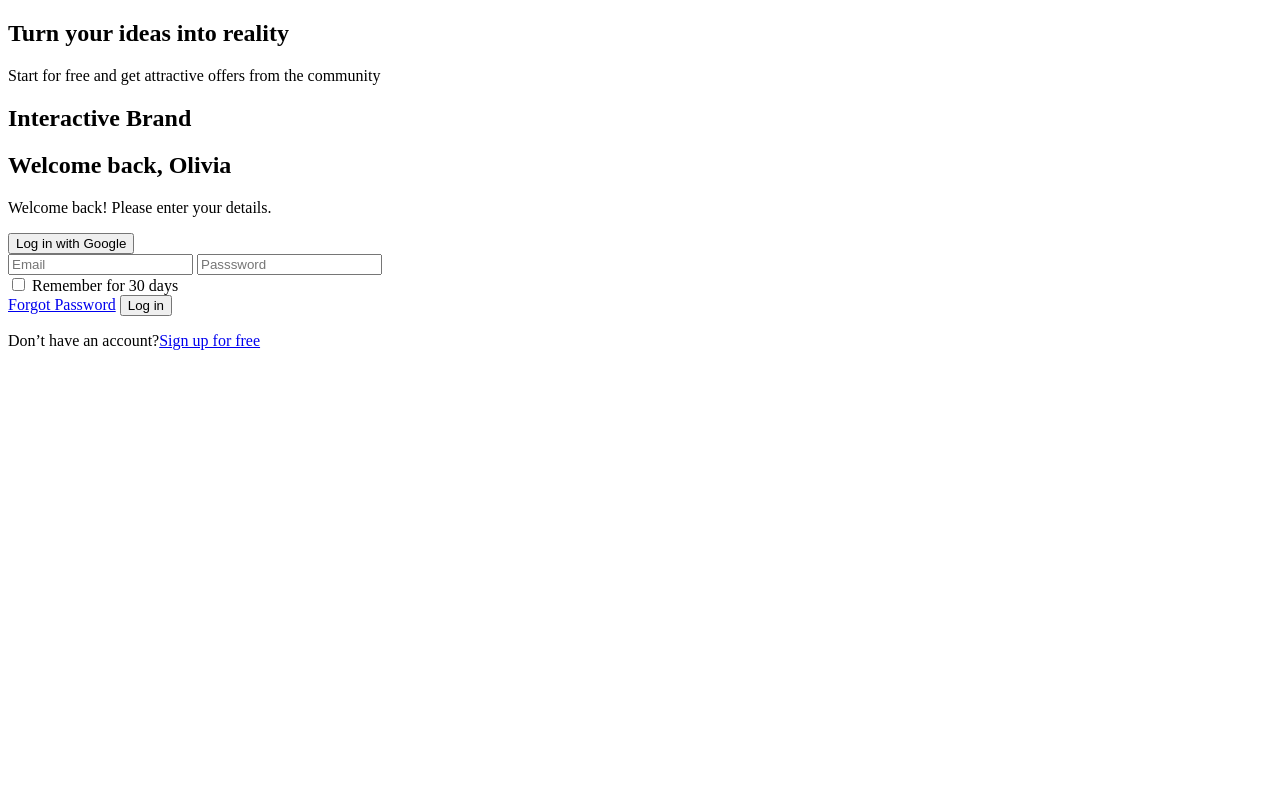
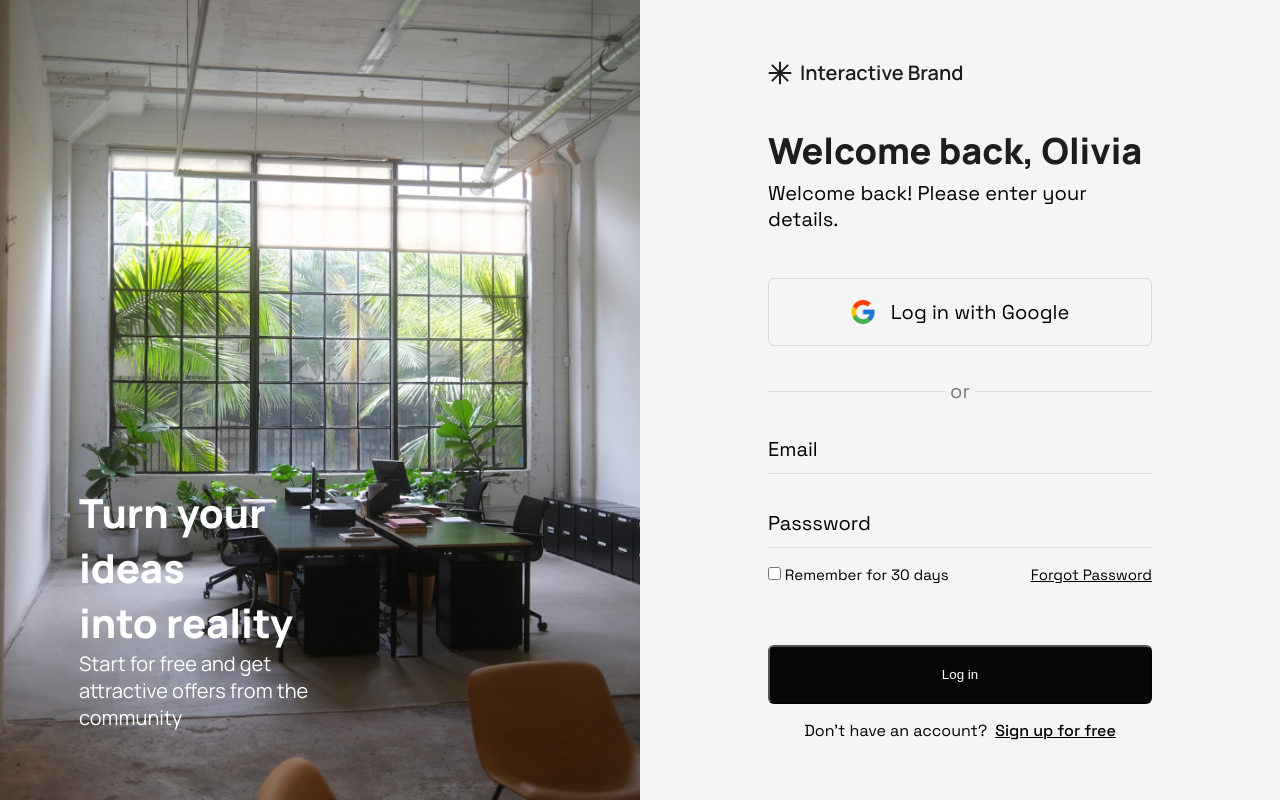
Before and after one commit to alyonaandreeva/login_page, a plain HTML site: page index.html in a window 1280 px wide. Drawn offline with Linux system fonts and the light colour scheme.

Commit message:
added all css styles from layout

```diff
--- a/index.html
+++ b/index.html
@@ -6,39 +6,49 @@
     <meta http-equiv="X-UA-Compatible" content="IE=edge">
     <meta name="viewport" content="width=device-width, initial-scale=1.0">
     <title>Login Page</title>
+    <link href="https://fonts.googleapis.com/css2?family=Manrope:wght@400;600;800&display=swap" rel="stylesheet">
+    <link href="https://fonts.googleapis.com/css2?family=Space+Grotesk:wght@400;500&display=swap" rel="stylesheet">
     <link rel="stylesheet" href="style.css">
 </head>
 
 <body>
     <main>
         <section class="login-page">
-            <div class="login_page__pic-side pic-side">
-                <h2 class="pic-side__tagline">Turn your ideas
+            <div class="pic-side">
+                <div class="text">
+                    <h2 class="text__tagline">Turn your ideas <br>
                         into reality</h2>
-                <p class="pic-side__subtagline">Start for free and get attractive offers from the community</p>
+                    <p class="text__subtagline">Start for free and get attractive offers from the community</p>
                 </div>
-            <div class="login-page__form-side form-side">
-                <h1 class="form-side__brand-name">Interactive Brand</h1>
-                <div class="form-side__greeting">
-                    <h2 class="form-side__greeting-big">Welcome back, Olivia</h2>
-                    <p class="form-side__greeting-small">Welcome back! Please enter your details.</p>
             </div>
-                <div class="form-side__forms">
-                    <div class="form-side__google-form">
-                        <button class="form-side__google-form-btn google-form-btn">Log in with Google</button>
+            <div class="form-side">
+                <h1 class="brand-name form-side__brand-name"><img class="brand-icon brand-name__brand-icon" src="./image/star-icon.svg">Interactive Brand</h1>
+                <div class="form-container">
+                    <div class="form-container__greeting">
+                        <h2 class="form-container__greeting-big">Welcome back, Olivia</h2>
+                        <p class="form-container__greeting-small">Welcome back! Please enter your details.</p>
                     </div>
-                    <div class="form-side__divider"></div>
-                    <form class="form-side__login-form login-form">
-                        <input name="email" type="text" placeholder="Email">
-                        <input name="password" type="password" placeholder="Passsword" required>
+                    <div class="forms">
+                        <button class="google-form-btn forms__google-form-btn"><img class="google-icon"
+                                src="./image/google-icon.png">Log in with Google</button>
+                        <div class="forms__divider"><p>or</p></div>
+                        <form class="login-form">
+                            <div class="login-form__input-container">
+                                <input class="login-form__input" name="email" type="text" placeholder="Email">
+                                <input class="login-form__input" name="password" type="password" placeholder="Passsword"
+                                    required>
+                            </div>
+                            <div class="login-form__options">
                                 <div class="login-form__checkbox">
                                     <input type="checkbox" id="checkbox">
                                     <label for="checkbox">Remember for 30 days</label>
                                 </div>
-                        <a href="#">Forgot Password</a>
+                                <a class="login-form__help" href="#">Forgot Password</a>
+                            </div>
                             <button class="login-form__login-btn">Log in</button>
-                        <p class="login-forn__sign-up">Don’t have an account?<a href="#">Sign up for free</a></p>
+                            <p class="login-form__sign-up">Don’t have an account?<a href="#">Sign up for free</a></p>
                         </form>
+                    </div>
                 </div>
             </div>
         </section>
--- a/style.css
+++ b/style.css
@@ -0,0 +1,263 @@
+/* main style resets */
+* {
+    margin: 0;
+    padding: 0;
+    box-sizing: border-box;
+    outline: none;
+}
+
+html,
+body,
+main {
+    height: 100%;
+}
+
+body {
+    font-family: 'Space Grotesk', sans-serif;
+    font-weight: 400;
+    font-size: 1.25rem;
+}
+
+button {
+    cursor: pointer;
+}
+
+main {
+    background-color: #060606;
+}
+
+.login-page {
+    height: 100%;
+    background-color: #F5F5F5;
+    display: flex;
+}
+
+.pic-side {
+    height: 100%;
+    background-image: url('./image/Rectangle\ 1.png');
+    background-size: cover;
+    background-repeat: no-repeat;
+    background-position: center;
+    flex-basis: 50%;
+    display: flex;
+    flex-direction: column;
+    gap: 1.25rem;
+    justify-content: flex-end;
+    padding: 4.313rem 4.938rem;
+}
+
+.text {
+    width: 50%;
+}
+
+.text__tagline,
+.text__subtagline {
+    font-family: 'Manrope', sans-serif;
+    color: #ffffff;
+}
+
+.text__tagline {
+    font-size: 2.5rem;
+    font-weight: 800;
+}
+
+.text__subtagline {
+    font-size: 1.25rem;
+    font-weight: 400;
+}
+
+.form-side {
+    flex-basis: 50%;
+    display: flex;
+    flex-direction: column;
+    justify-content: center;
+    align-items: center;
+    /* position: relative; */
+}
+
+.brand-icon {
+    height: 1.5rem;
+    width: 1.5rem;
+    align-self: center;
+}
+
+.brand-name__brand-icon {
+    margin-right: 0.5rem;
+}
+
+.brand-name {
+    width: 60%;
+    font-weight: 600;
+    font-size: 1.25rem;
+    color: #1D1D1B;
+    font-family: 'Manrope', sans-serif;
+    /* top: 1rem;
+    left: 1rem; */
+    display: flex;
+    /* position: absolute; */
+}
+
+.form-side__brand-name {
+    margin-bottom: 2.5rem;
+}
+
+.form-container {
+    display: flex;
+    justify-content: center;
+    flex-direction: column;
+    width: 60%;
+}
+
+.form-container__greeting {
+    display: flex;
+    flex-direction: column;
+    gap: 5px;
+    justify-content: space-between;
+    align-items: flex-start;
+    margin-bottom: 2.875rem;
+}
+
+.form-container__greeting-big {
+    font-weight: 800;
+    font-size: 2.25rem;
+    color: #1D1D1B;
+    font-family: 'Manrope', sans-serif;
+}
+
+.form-container__greeting-small {
+    font-size: 1.25rem;
+}
+
+.forms {
+    width: 100%;
+}
+
+.google-icon {
+    height: 1.5rem;
+    width: 1.5rem;
+}
+
+.google-form-btn {
+    background-color: transparent;
+    border: 1px solid #D9D9D9;
+    border-radius: 6px;
+    padding: 1.25rem 2.25rem;
+    font-size: 1.25rem;
+    display: flex;
+    align-items: center;
+    justify-content: center;
+    gap: 1rem;
+    font-family: inherit;
+    width: 100%;
+}
+
+.google-form-btn:hover {
+    background-color: #D9D9D9;
+}
+
+.forms__google-form-btn {
+    margin-bottom: 2rem;
+}
+
+.forms__divider {
+    width: 100%;
+    display: flex;
+    align-items: center;
+    justify-content: center;
+    /* position: relative; */
+    margin-bottom: 1.313rem;
+}
+
+.forms__divider>p {
+    width: 100%;
+    display: flex;
+    justify-content: center;
+    align-items: center;
+    color: #7A7A7A;
+}
+
+.forms__divider>p::before,
+.forms__divider>p::after {
+    /* position: absolute; */
+    content: '';
+    /* height: 1px; */
+    min-width: 2rem;
+    border-bottom: 1px solid #D9D9D9;
+    flex-grow: 1;
+}
+
+.forms__divider>p::before {
+    margin-right: 0.313rem;
+}
+
+.forms__divider>p::after {
+    margin-left: 0.313rem;
+}
+
+.login-form__input-container {
+    display: flex;
+    flex-direction: column;
+    gap: 0.5rem;
+}
+
+input {
+    border: none;
+}
+
+.login-form__input {
+    border-bottom: 1px solid #E0E0E0;
+    background: transparent;
+    padding: 0.688rem 0;
+    margin-bottom: 1.06rem;
+}
+
+.login-form__input::placeholder,
+.login-form__input {
+    font-size: inherit;
+    font-family: inherit;
+    color: #000;
+}
+
+.login-form__options {
+    display: flex;
+    justify-content: space-between;
+    margin-bottom: 3.813rem;
+}
+
+.login-form__help {
+    color: #000;
+}
+
+.login-form__options,
+.login-form__help {
+    font-size: 0.938rem;
+}
+
+.login-form__login-btn {
+    background: #060606;
+    border-radius: 6px;
+    display: flex;
+    justify-content: center;
+    align-items: center;
+    padding: 1.25rem 2.25rem;
+    color: #ffffff;
+    width: 100%;
+}
+
+.login-form__login-btn:hover {
+    background: transparent;
+    border: 2px solid #060606;
+    color:#000;
+}
+
+.login-form__sign-up {
+    margin-top: 1rem;
+    text-align: center;
+    font-size: 1rem;
+}
+
+.login-form__sign-up > a {
+    color: #000;
+    font-weight: 500;
+    margin-left: 0.5rem;
+}
```
Also changed, not shown: image/Rectangle 1.png (added), image/google-icon.png (added), image/star-icon.png (added), image/star-icon.svg (added). Lines whose indentation alone changed are shown as unchanged.
